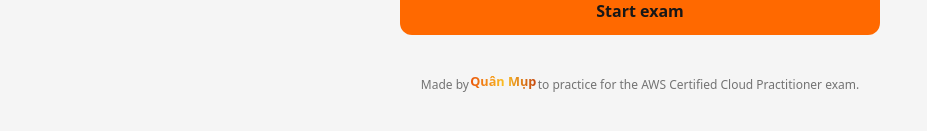
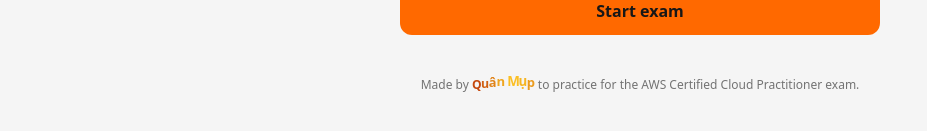
Before and after one commit to qmup/clf-c02, a React (Vite) app: page / in a window 1280 px wide. Shown: the part 593-724 px from the top of the page, without its empty margins (0-927 px from the left). Built offline with nearby package versions, Linux system fonts and the light colour scheme.

Commit message:
Animate the credit name letter by letter.
Co-authored-by: Cursor <cursoragent@cursor.com>

```diff
--- a/src/components/Credit.tsx
+++ b/src/components/Credit.tsx
@@ -1,4 +1,5 @@
 const GITHUB_URL = 'https://github.com/qmup'
+const NAME = 'Quân Mụp'
 
 export function Credit() {
   return (
@@ -8,9 +9,24 @@ export function Credit() {
         href={GITHUB_URL}
         target="_blank"
         rel="noopener noreferrer"
-        className="credit-name inline-block font-semibold"
+        className="credit-name font-semibold"
+        aria-label="Quân Mụp on GitHub"
       >
-        Quân Mụp
+        {Array.from(NAME).map((char, index) =>
+          char === ' ' ? (
+            <span key={index} className="credit-letter-space">
+              {' '}
+            </span>
+          ) : (
+            <span
+              key={index}
+              className="credit-letter"
+              style={{ animationDelay: `${index * 0.12}s` }}
+            >
+              {char}
+            </span>
+          ),
+        )}
       </a>{' '}
       to practice for the AWS Certified Cloud Practitioner exam.
     </p>
--- a/src/index.css
+++ b/src/index.css
@@ -17,38 +17,38 @@ body {
   max-width: none;
 }
 
-@keyframes credit-shine {
-  0% {
-    background-position: 0% 50%;
-  }
-  100% {
-    background-position: 200% 50%;
-  }
-}
-
-@keyframes credit-bounce {
+@keyframes credit-letter {
   0%,
   100% {
     transform: translateY(0) scale(1);
+    color: #c2410c;
   }
   50% {
-    transform: translateY(-3px) scale(1.06);
+    transform: translateY(-4px) scale(1.12);
+    color: #fbbf24;
   }
 }
 
 .credit-name {
-  background: linear-gradient(90deg, #c2410c, #f59e0b, #ea580c, #fbbf24, #c2410c);
-  background-size: 200% 100%;
-  background-clip: text;
-  -webkit-background-clip: text;
-  color: transparent;
-  animation:
-    credit-shine 2.2s linear infinite,
-    credit-bounce 1.6s ease-in-out infinite;
+  display: inline;
+  text-decoration: none;
+}
+
+.credit-letter {
+  display: inline-block;
+  animation: credit-letter 1.4s ease-in-out infinite;
+}
+
+.credit-letter-space {
+  display: inline-block;
+  width: 0.28em;
+}
+
+.credit-name:hover .credit-letter {
+  animation-play-state: paused;
 }
 
 .credit-name:hover {
-  animation-play-state: paused;
   text-decoration: underline;
   text-decoration-color: #ea580c;
   text-underline-offset: 3px;
```
